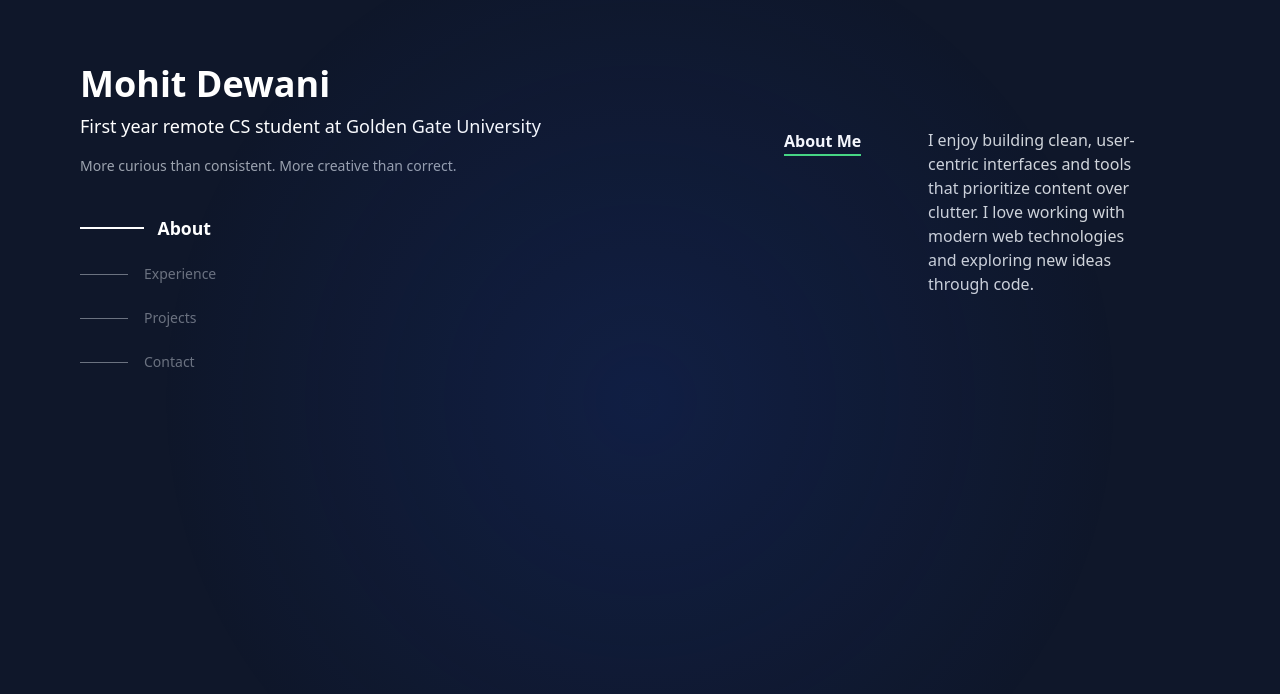
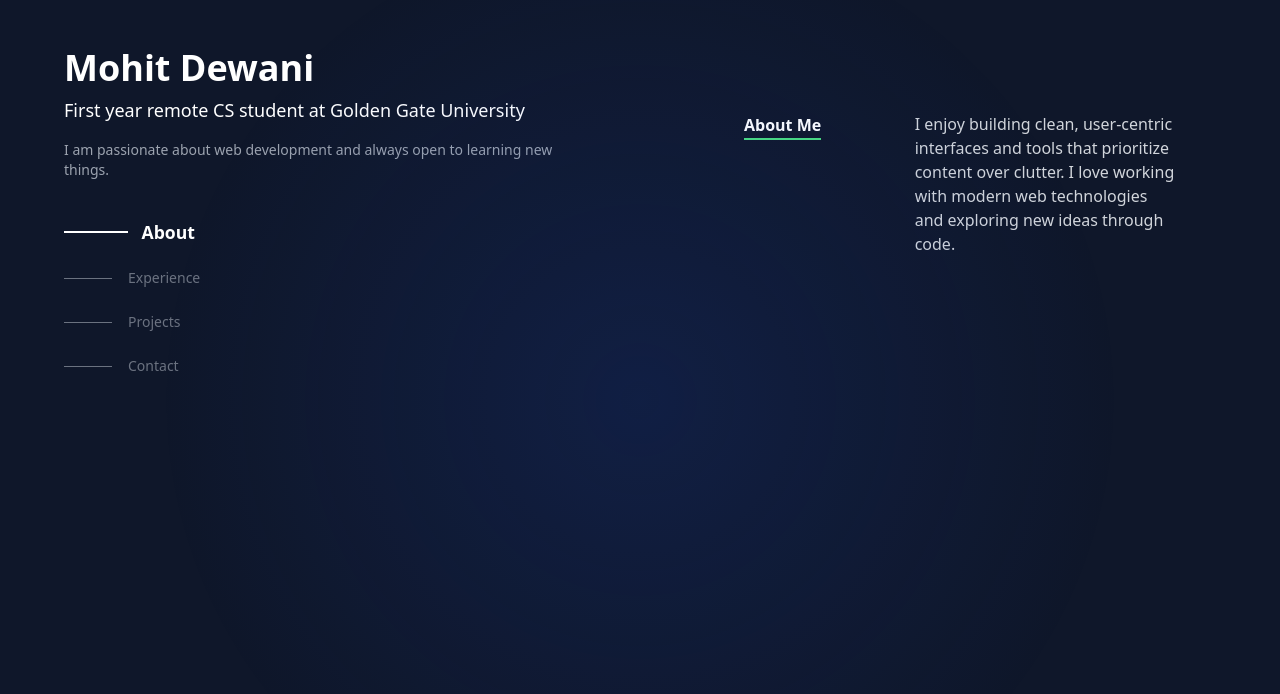
Before and after one commit to madstercoder7/Portfolioo, a React (Create React App) app in the folder portfolio/: page / in a window 1280 px wide. Shown: the top 694 px of the page. Built offline with nearby package versions, Linux system fonts and the light colour scheme.

Commit message:
Tailwind changes

```diff
--- a/portfolio/src/App.jsx
+++ b/portfolio/src/App.jsx
@@ -1,5 +1,5 @@
 import React, { useRef } from "react";
-import Navigation from './components/Navigation'; // adjust path if needed
+import Navigation from './components/Navigation';
 import About from './components/About';
 import Experience from './components/Experience';
 import Projects from './components/Projects';
@@ -10,29 +10,49 @@ function App() {
   const scrollContainerRef = useRef(null);
 
   return (
-        <div className="flex min-h-screen bg-[#0f172a] text-white font-sans relative overflow-hidden">
+    <div className="min-h-screen bg-[#0f172a] text-white font-sans relative">
       <GradientBackground />
 
+      {/* Desktop / Large (≥900px) */}
+      <div className="hidden half:flex h-screen">
         {/* Sidebar */}
-            <aside className="fixed left-0 top-0 w-1/2 h-screen px-20 py-16 flex flex-col justify-between z-10">
+        <div className="w-1/2 fixed h-full flex flex-col justify-between px-16 py-12 z-10">
           <div>
             <h1 className="text-4xl font-bold">Mohit Dewani</h1>
             <p className="text-lg mt-2">First year remote CS student at Golden Gate University</p>
-                    <p className="text-sm mt-4 text-gray-400">More curious than consistent. More creative than correct.</p>
+            <p className="text-sm mt-4 text-gray-400">
+              I am passionate about web development and always open to learning new things.
+            </p>
             <Navigation scrollRef={scrollContainerRef} />
           </div>
-            </aside>
+        </div>
 
-            {/* Main scrollable content */}
-            <main
+        {/* Scrollable Content */}
+        <div
           ref={scrollContainerRef}
-                className="ml-auto w-1/2 overflow-y-auto h-screen px-20 py-16 space-y-24 scroll-smooth relative z-10"
+          className="ml-[50%] w-1/2 overflow-y-auto h-screen px-10 py-12 space-y-20 scroll-smooth z-10"
         >
           <section id="about"><About /></section>
           <section id="experience"><Experience /></section>
           <section id="projects"><Projects /></section>
           <section id="contact"><Contact /></section>
-            </main>
+        </div>
+      </div>
+
+      {/* Mobile / Small (<900px) */}
+      <div className="block half:hidden px-6 py-10 space-y-10">
+        <div className="text-center">
+          <h1 className="text-3xl font-bold">Mohit Dewani</h1>
+          <p className="text-md mt-2">First year remote CS student at Golden Gate University</p>
+          <p className="text-sm mt-4 text-gray-400">
+            I am passionate about web development and always open to learning new things.
+          </p>
+        </div>
+        <section id="about"><About /></section>
+        <section id="experience"><Experience /></section>
+        <section id="projects"><Projects /></section>
+        <section id="contact"><Contact /></section>
+      </div>
     </div>
   );
 }
--- a/portfolio/tailwind.config.js
+++ b/portfolio/tailwind.config.js
@@ -1,12 +1,15 @@
 /** @type {import('tailwindcss').Config} */
-
 module.exports = {
   content: [
     "./src/**/*.{js,jsx,ts,tsx}",
-    "./public/index.html"
+    "./public/index.html",
   ],
   theme: {
-    extend: {},
+    extend: {
+      screens: {
+        half: "1200px",
+      },
+    },
   },
   plugins: [],
-}
+};
```
Lines whose indentation alone changed are shown as unchanged.
